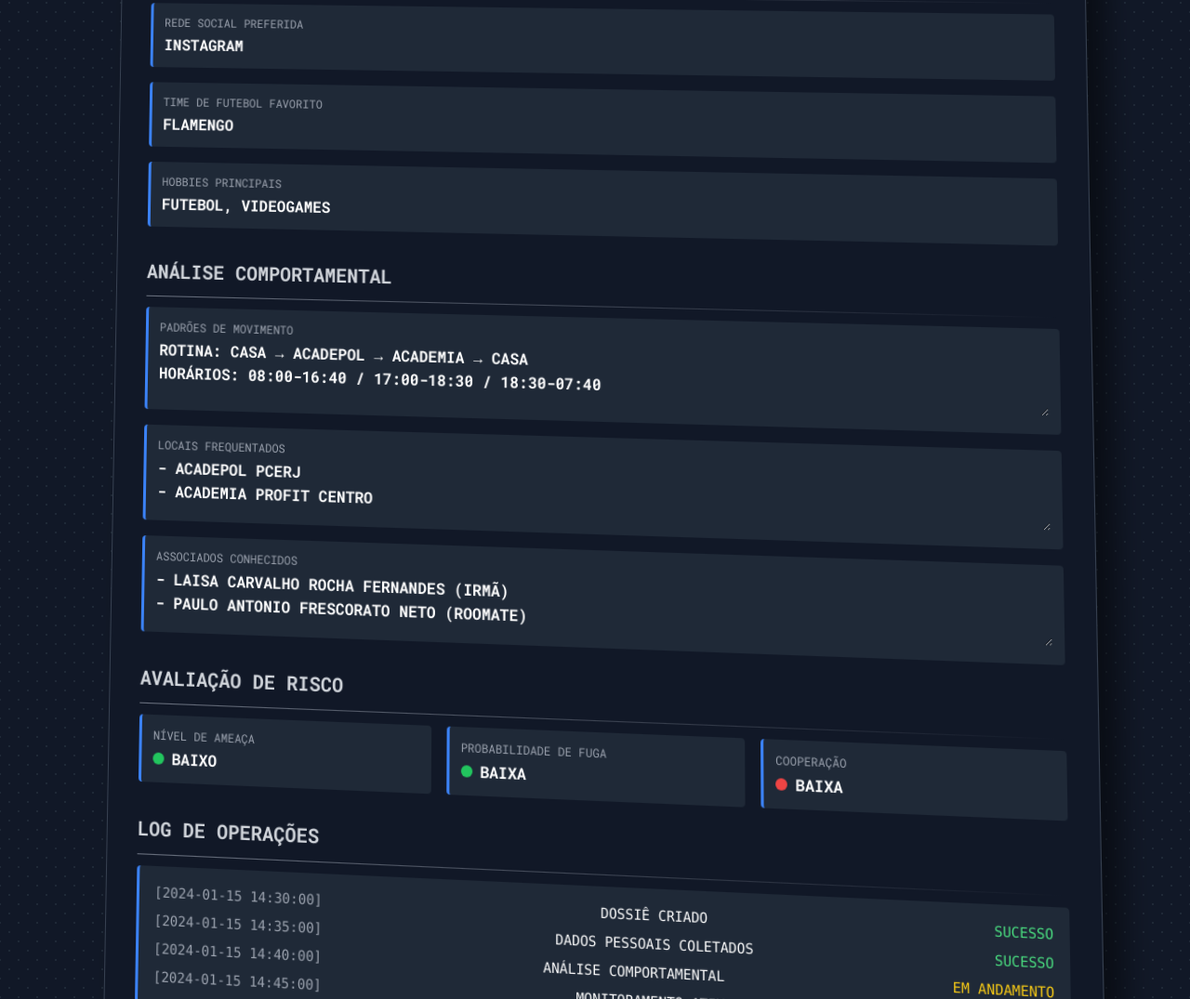
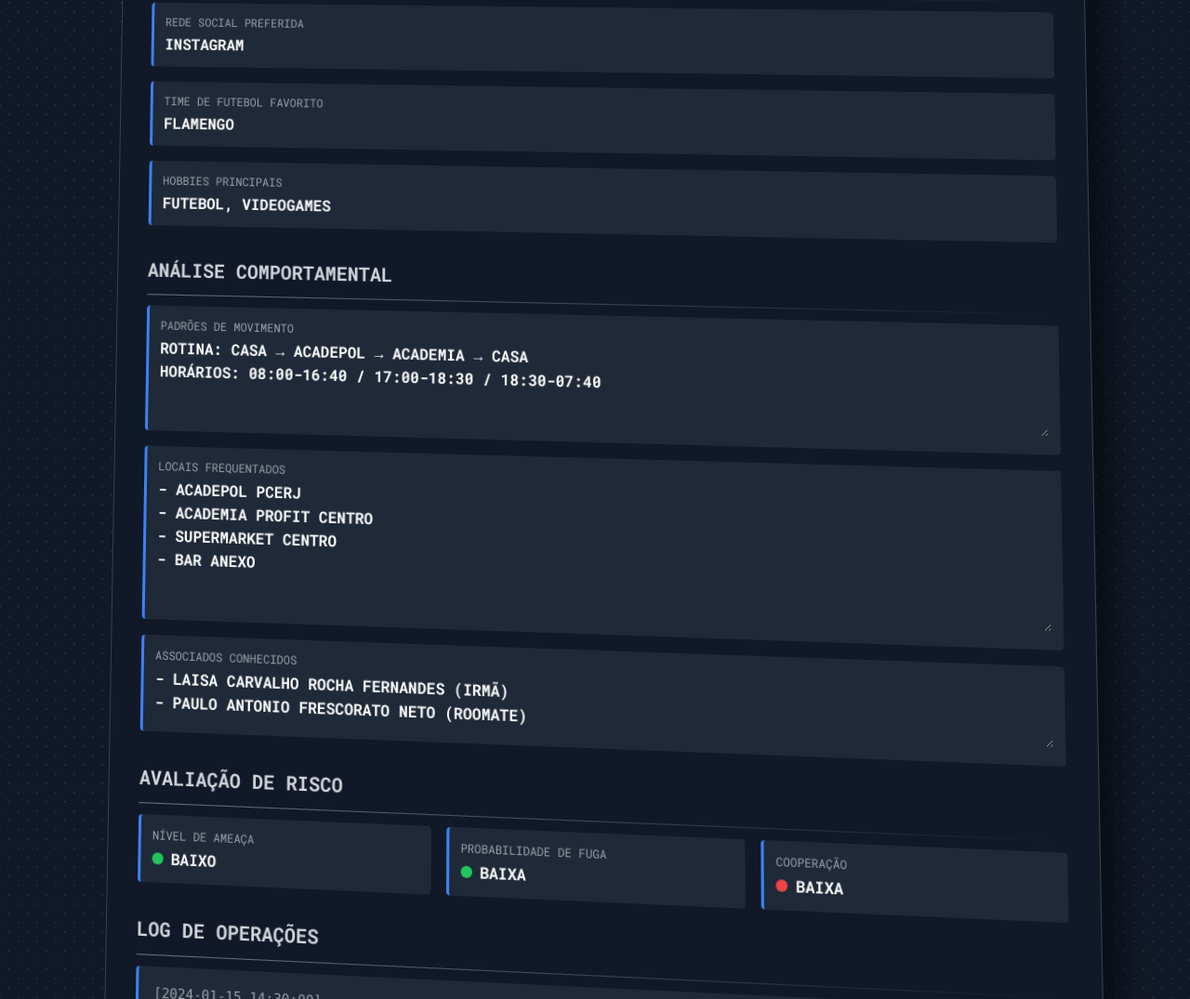
Before and after one commit to almeidapl/Dossi-Alvo, a plain HTML site: page index.html in a window 1280 px wide. Shown: the part 1967-3042 px from the top of the page at 93% size. Drawn offline with nearby package versions, Linux system fonts and the light colour scheme.

Commit message:
Update index.html

```diff
--- a/index.html
+++ b/index.html
@@ -343,19 +343,19 @@ Desde: 02/01/2013
                 </div>
 
                 <!-- Behavioral Analysis -->
-                <div class="mb-8">
+<div class="mb-8 w-full max-w-5xl mx-auto">
     <h2 class="section-title text-xl font-bold text-gray-300 pb-2 mb-4">ANÁLISE COMPORTAMENTAL</h2>
     <div class="grid grid-cols-1 gap-4">
         <div class="data-field p-3 rounded">
             <label class="text-xs text-gray-400 block mb-1">PADRÕES DE MOVIMENTO</label>
-                            <textarea id="movement-patterns" class="font-bold text-white bg-transparent border-none w-full h-14 focus:ring-0">
+            <textarea class="font-bold text-white bg-transparent border-none w-full h-20 focus:ring-0">
 ROTINA: CASA → ACADEPOL → ACADEMIA → CASA
 HORÁRIOS: 08:00-16:40 / 17:00-18:30 / 18:30-07:40
             </textarea>
         </div>
         <div class="data-field p-3 rounded">
             <label class="text-xs text-gray-400 block mb-1">LOCAIS FREQUENTADOS</label>
-                            <textarea id="frequent-locations" class="font-bold text-white bg-transparent border-none w-full h-30 focus:ring-0">
+            <textarea class="font-bold text-white bg-transparent border-none w-full h-32 focus:ring-0">
 - ACADEPOL PCERJ
 - ACADEMIA PROFIT CENTRO
 - SUPERMARKET CENTRO
@@ -364,7 +364,7 @@ HORÁRIOS: 08:00-16:40 / 17:00-18:30 / 18:30-07:40
         </div>
         <div class="data-field p-3 rounded">
             <label class="text-xs text-gray-400 block mb-1">ASSOCIADOS CONHECIDOS</label>
-                            <textarea id="associates" class="font-bold text-white bg-transparent border-none w-full h-26 focus:ring-0">
+            <textarea class="font-bold text-white bg-transparent border-none w-full h-30 focus:ring-0">
 - LAISA CARVALHO ROCHA FERNANDES (IRMÃ)
 - PAULO ANTONIO FRESCORATO NETO (ROOMATE)
 - ALMIR IGNACIO (VIZINHO)
@@ -372,7 +372,6 @@ HORÁRIOS: 08:00-16:40 / 17:00-18:30 / 18:30-07:40
         </div>
     </div>
 </div>
-
                 <!-- Risk Assessment -->
                 <div class="mb-8">
                     <h2 class="section-title text-xl font-bold text-gray-300 pb-2 mb-4">AVALIAÇÃO DE RISCO</h2>
```
Lines whose indentation alone changed are shown as unchanged.
